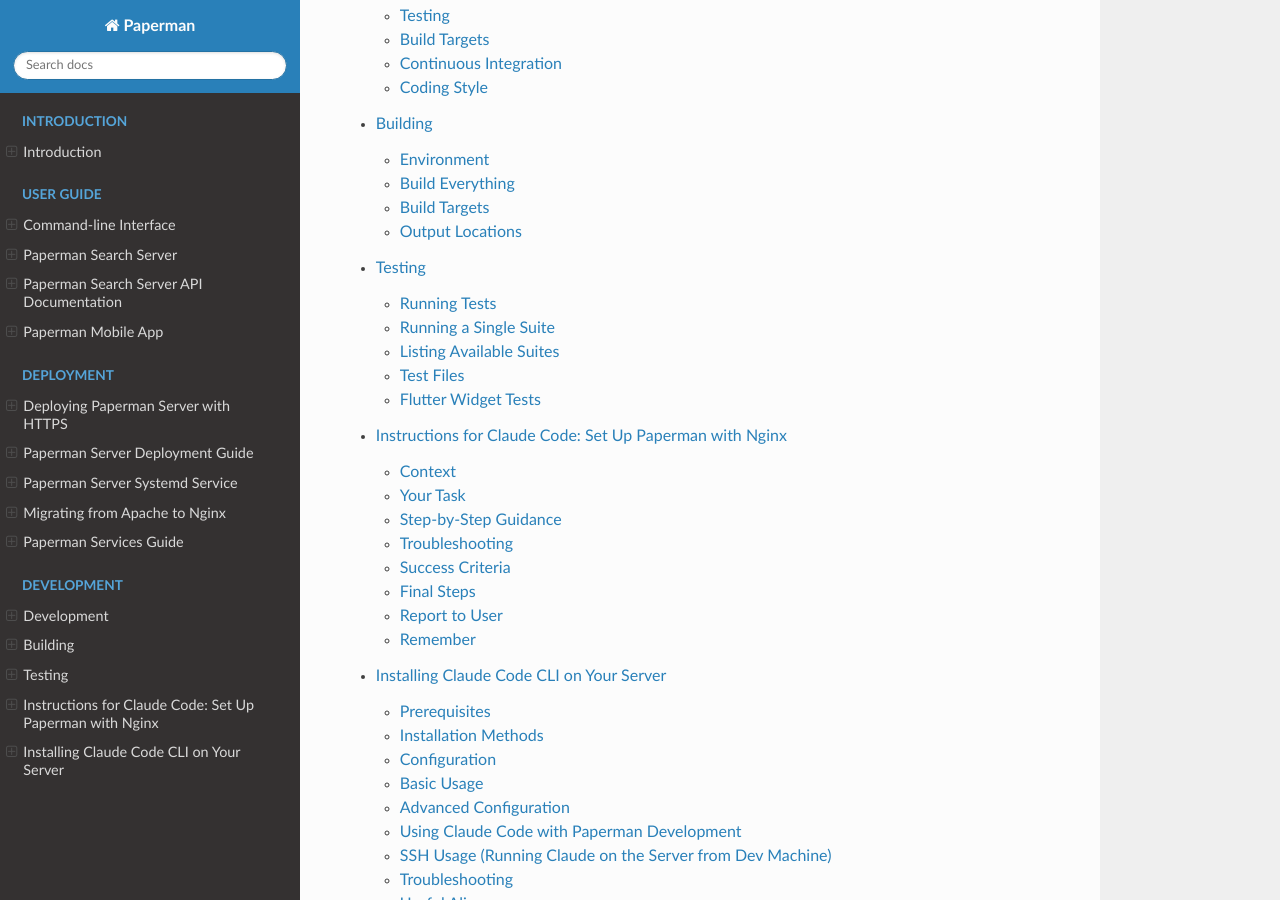
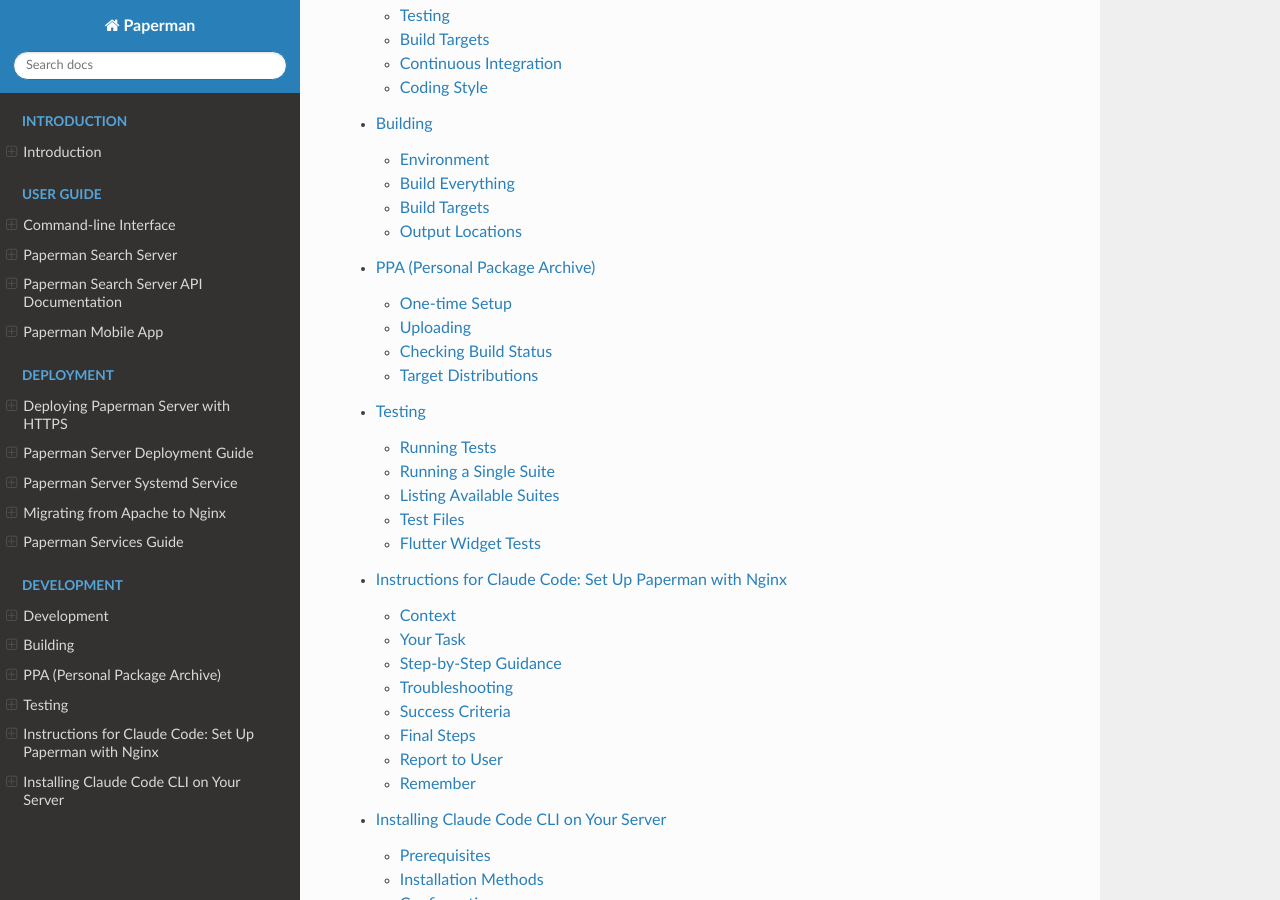
Before and after one commit to sjg20/paperman, a Sphinx documentation site: the page built from doc/index.rst, in a window 1280 px wide and 900 px high, scrolled down 3759 px. Built offline with Sphinx 7.4.7 and the Read the Docs theme 3.1.0, drawn with Linux system fonts in a browser that asks for light colours; some of the changed lines change nothing that is shown.

Commit message:
ppa: Add PPA upload script and documentation
Add ppa-upload, a script that builds signed source packages for
multiple Ubuntu distros and uploads them to the Launchpad PPA. It
auto-detects the project name and version from debian/changelog.in
and debian/control.in, uses git archive for clean tarballs, builds
all distros in parallel, then signs and uploads sequentially.

Add PPA documentation in RST format covering the one-time Launchpad
setup, uploading workflow and target distributions.

Co-developed-by: Claude Opus 4.6 <noreply@anthropic.com>

```diff
--- a/doc/index.rst
+++ b/doc/index.rst
@@ -34,6 +34,7 @@
 
    develop
    build
+   ppa
    testing
    claude-setup-nginx
    install-claude
--- /dev/null
+++ b/doc/ppa.rst
@@ -0,0 +1,89 @@
+PPA (Personal Package Archive)
+==============================
+
+Paperman can be published to a `Launchpad PPA
+<https://help.launchpad.net/Packaging/PPA>`_ so that users can install it
+directly with ``apt``.
+
+One-time Setup
+--------------
+
+These steps only need to be done once per Launchpad account.
+
+1. **Register your GPG key** with the Ubuntu keyserver:
+
+   .. code:: bash
+
+      gpg --keyserver keyserver.ubuntu.com --send-keys <YOUR_KEY_FINGERPRINT>
+
+2. **Import the key on Launchpad**.  Go to
+   https://launchpad.net/~/+editpgpkeys, paste your key fingerprint, click
+   "Import Key" and follow the email-verification steps.
+
+3. **Create the PPA**.  Go to
+   ``https://launchpad.net/~<USER>/+activate-ppa`` and fill in a name (e.g.
+   ``ppa``), display name and description.  Click "Activate".
+
+4. **Configure dput**.  Create or update ``~/.dput.cf``:
+
+   .. code:: ini
+
+      [ppa]
+      fqdn = ppa.launchpad.net
+      method = ftp
+      incoming = ~<USER>/ubuntu/ppa/
+      login = anonymous
+      allow_unsigned_uploads = 0
+
+5. **Set the GPG key** in ``scripts/ppa-upload``.  Edit the ``GPG_KEY``
+   variable near the top of the script to match your key fingerprint.
+
+Uploading
+---------
+
+Run from the project source directory (where ``debian/changelog.in`` lives):
+
+.. code:: bash
+
+   # Dry run — build source packages without uploading
+   scripts/ppa-upload --dry-run
+
+   # Upload for a single distro
+   scripts/ppa-upload noble
+
+   # Upload for all configured distros
+   scripts/ppa-upload
+
+The script:
+
+- auto-detects the project name and version from ``debian/changelog.in`` and
+  ``debian/control.in``
+- creates a clean source tarball using ``git archive``
+- builds source packages for each target distro in parallel
+- signs each package sequentially (GPG agent cannot handle parallel signing)
+- uploads to the PPA with ``dput``
+
+Use ``--dry-run`` to test the build without uploading.  Individual distro
+names can be passed as arguments to upload a subset.
+
+Checking Build Status
+---------------------
+
+After uploading, check the build status on Launchpad at
+``https://launchpad.net/~<USER>/+archive/ubuntu/ppa``.
+
+Users install with:
+
+.. code:: bash
+
+   sudo add-apt-repository ppa:<USER>/ppa
+   sudo apt update
+   sudo apt install paperman
+
+Target Distributions
+--------------------
+
+The default target distributions are configured in ``scripts/ppa-upload``
+(the ``ALL_DISTROS`` variable).  Distro-specific ``debian/control`` and
+``debian/rules`` files are selected automatically if present (e.g.
+``debian/control.bionic``), otherwise the ``.in`` templates are used.
```
Also changed, not shown: 1 other file.
